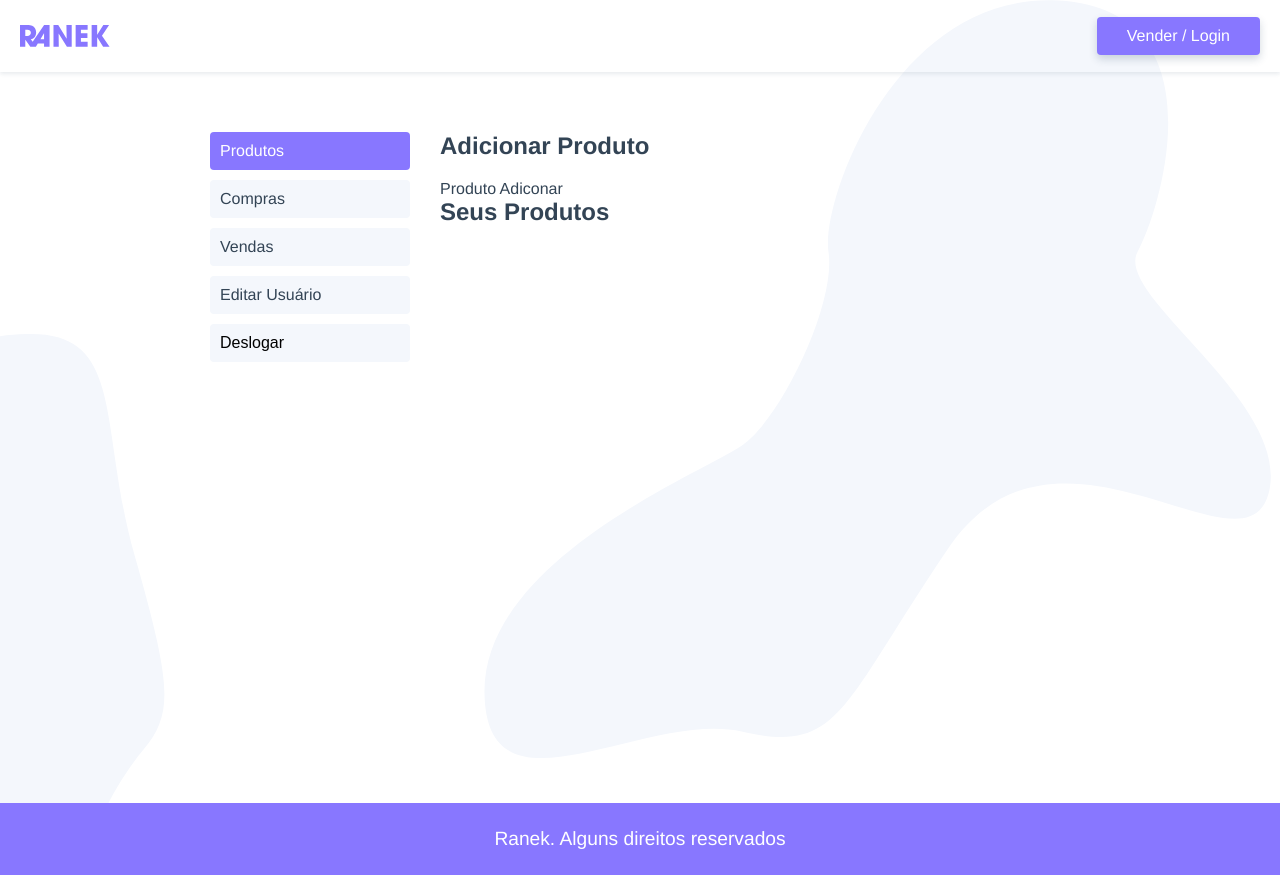
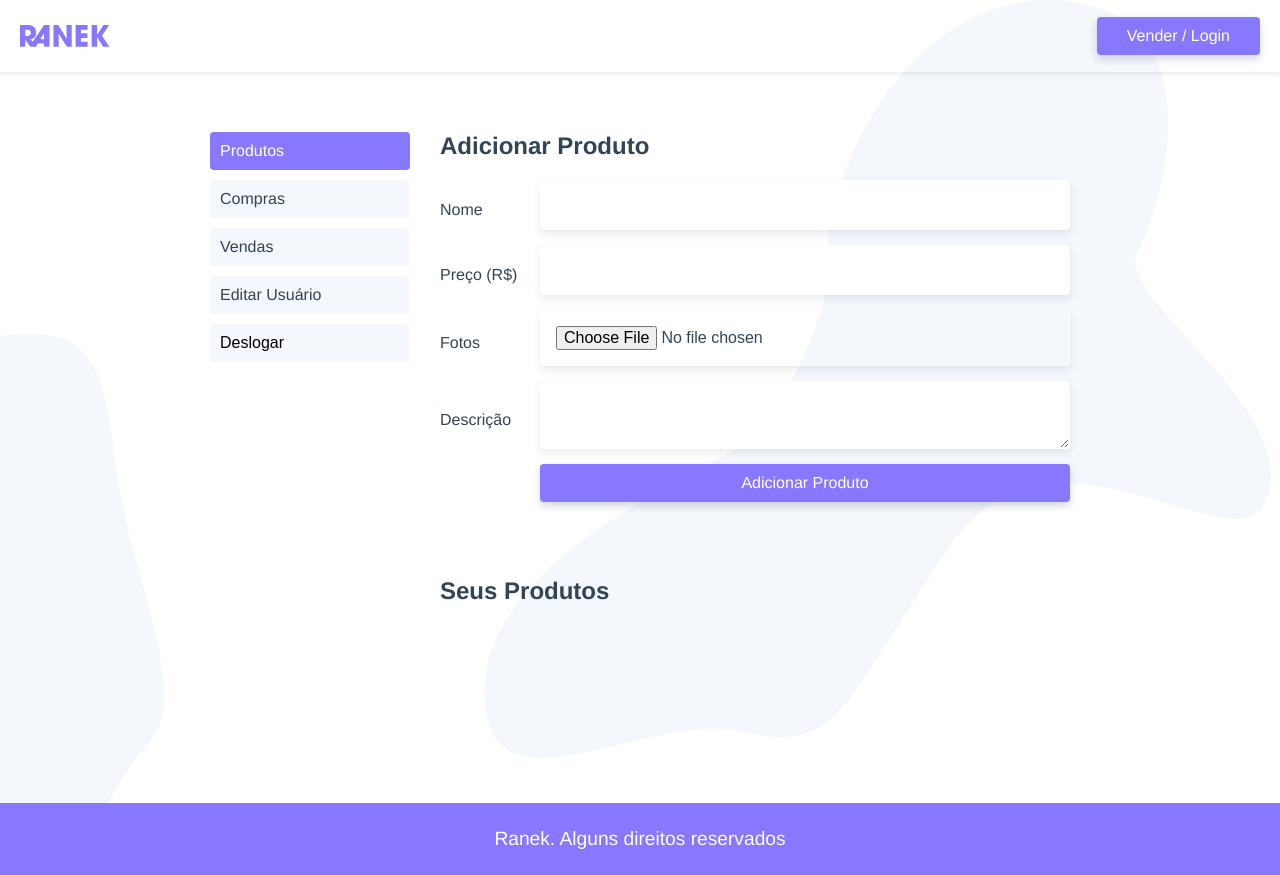
Before and after one commit to Mario-Scheffler/ranek, a Vue app: page /usuario/ in a window 1280 px wide. Built offline with nearby package versions, Linux system fonts and the light colour scheme.

Commit message:
adicionada função para adicionar produtos

```diff
--- a/src/components/ProdutoAdicionar.vue
+++ b/src/components/ProdutoAdicionar.vue
@@ -1,9 +1,55 @@
 <template>
-  <p>Produto Adiconar</p>
+  <form class="adicionar-produto">
+    <label for="nome">Nome</label>
+    <input type="text" id="nome" name="nome" v-model="produto.nome">
+    <label for="preco">Preço (R$)</label>
+    <input type="number" id="preco" name="preco" v-model="produto.preco">
+    <label for="fotos">Fotos</label>
+    <input type="file" id="fotos" name="fotos" ref="fotos">
+    <label for="descricao">Descrição</label>
+    <textarea id="descricao" name="descricao" v-model="produto.descricao">
+    </textarea>
+    <input class="btn" type="button" value="Adicionar Produto" @click.prevent="adicionarProduto">
+  </form>
 </template>
 
 <script>
+import { api } from '@/services';
+
 export default {
-  name: 'ProdutoAdicionar'
+  name: 'ProdutoAdicionar',
+  data() {
+    return {
+      produto: {
+        nome: '',
+        preco: '',
+        descricao: '',
+        fotos: null,
+      }
+    }
+  },
+  methods: {
+    formatarProduto() {
+      this.produto.usuario_id = this.$store.state.usuario.id;
+    },
+    adicionarProduto() {
+      this.formatarProduto();
+      api.post('/produto', this.produto).then(() => this.$store.dispatch('getUsuarioProdutos'))
+    }
+  }
 };
 </script>
+
+<style scoped>
+.adicionar-produto {
+  display: grid;
+  grid-template-columns: 100px 1fr;
+  align-items: center;
+  margin-bottom: 60px;
+}
+
+.btn {
+  grid-column: 2;
+
+}
+</style>
--- a/src/components/ProdutoItem.vue
+++ b/src/components/ProdutoItem.vue
@@ -37,8 +37,3 @@
 .info {
   align-self: end;
 }
-
-.preco {}
-
-.titulo {}
-</style>
--- a/src/views/usuario/UsuarioProdutos.vue
+++ b/src/views/usuario/UsuarioProdutos.vue
@@ -47,4 +47,15 @@
 h2 {
   margin-bottom: 20px;
 }
+
+.list-enter,
+.list-leave-to {
+  opacity: 0;
+  transform: translate3d(20px, 0, 0);
+}
+
+.list-enter-active,
+.list-leave-active {
+  transition: all .3s;
+}
 </style>
```
